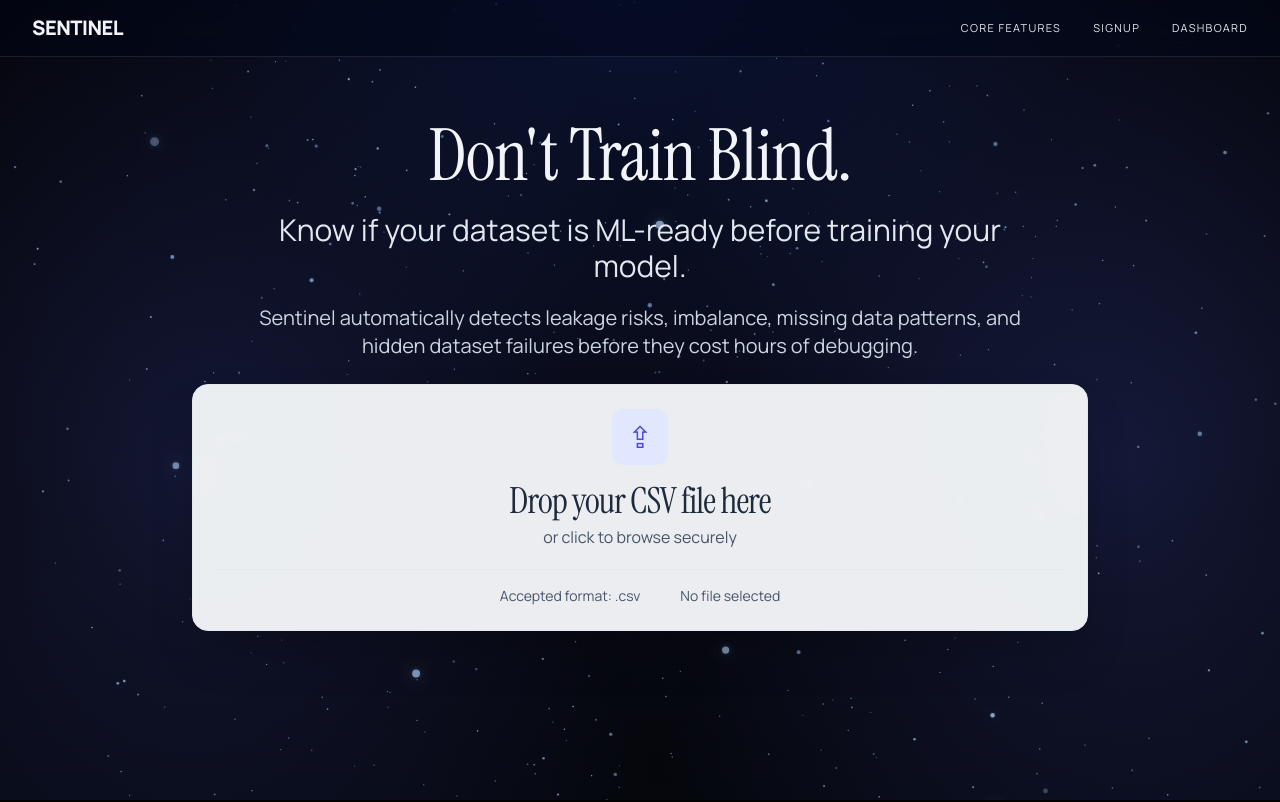
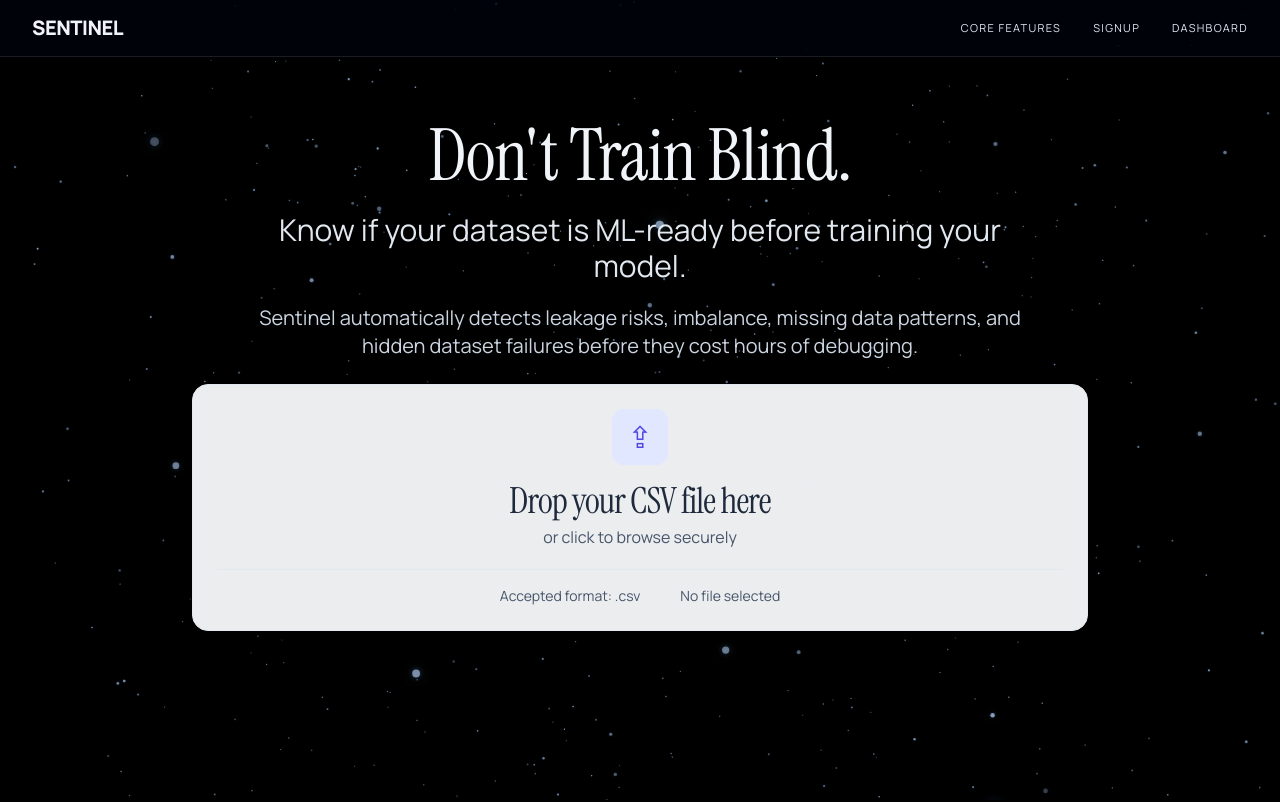
Before and after one commit to shrys1976/Sentinel, a React (Vite) app in the folder frontend/: page / in a window 1280 px wide. Shown: the top 802 px of the page. Built offline with nearby package versions, Linux system fonts and the light colour scheme.

Commit message:
change hero bg to black

```diff
--- a/frontend/src/pages/Landing.tsx
+++ b/frontend/src/pages/Landing.tsx
@@ -36,9 +36,9 @@ export default function Landing() {
     <>
       <section
         id="top"
-        className="relative min-h-screen overflow-hidden bg-[radial-gradient(circle_at_50%_-12%,#0c163a_0,#050710_42%,#020202_78%)]"
+        className="relative min-h-screen overflow-hidden bg-black"
       >
-        <div className="pointer-events-none absolute inset-0 z-0 bg-[radial-gradient(circle_at_15%_60%,rgba(93,110,255,0.18),transparent_46%),radial-gradient(circle_at_88%_58%,rgba(93,110,255,0.2),transparent_46%),linear-gradient(180deg,transparent_65%,rgba(5,7,14,0.95)_100%)]" />
+        <div className="pointer-events-none absolute inset-0 z-0 bg-[linear-gradient(180deg,rgba(0,0,0,0.82)_0%,rgba(0,0,0,1)_100%)]" />
         <div className="pointer-events-none absolute inset-0 z-10 opacity-95 [filter:drop-shadow(0_0_10px_rgba(220,232,255,0.3))]">
           <StarsCanvas
             className="inset-0"
```
